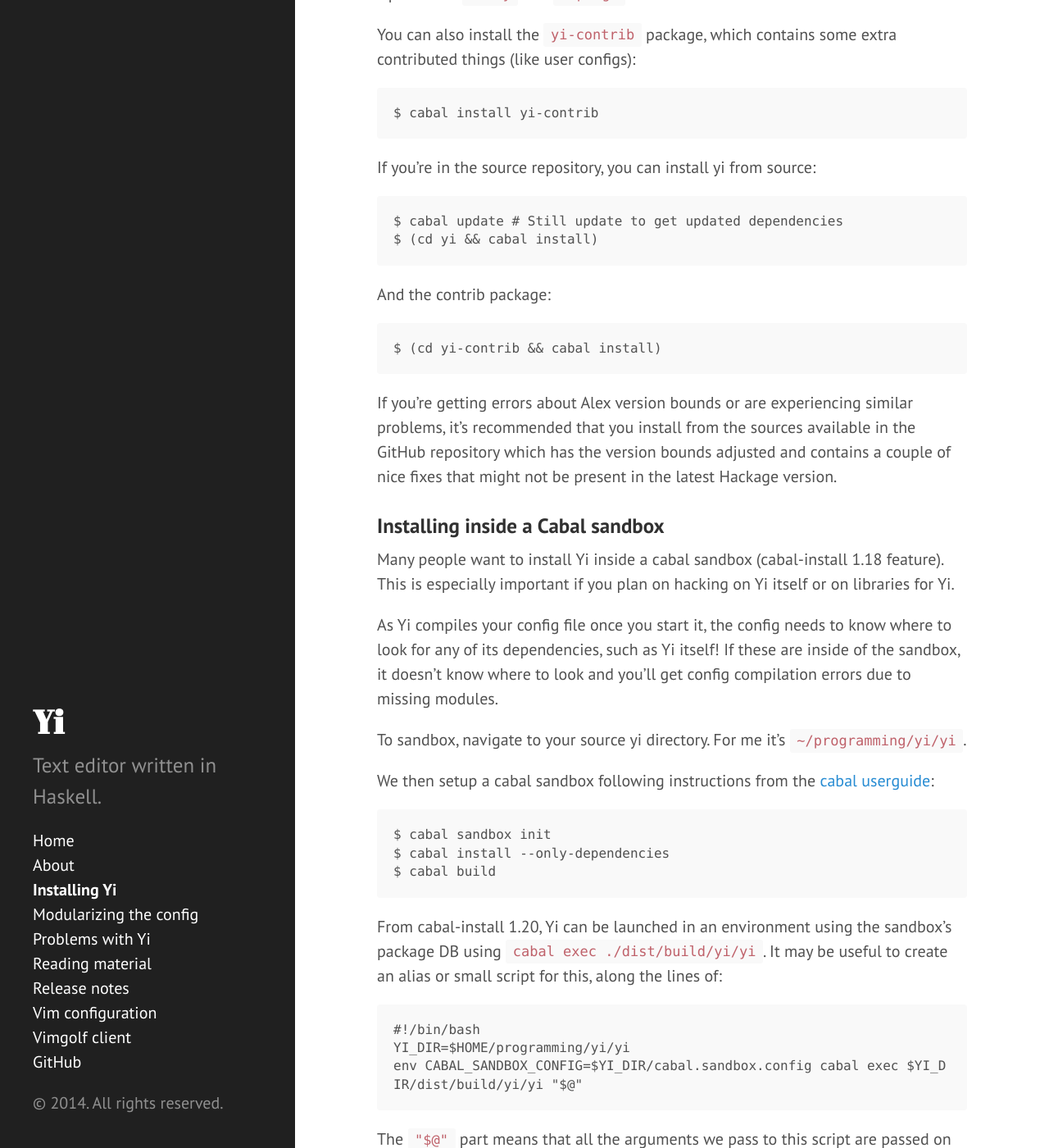
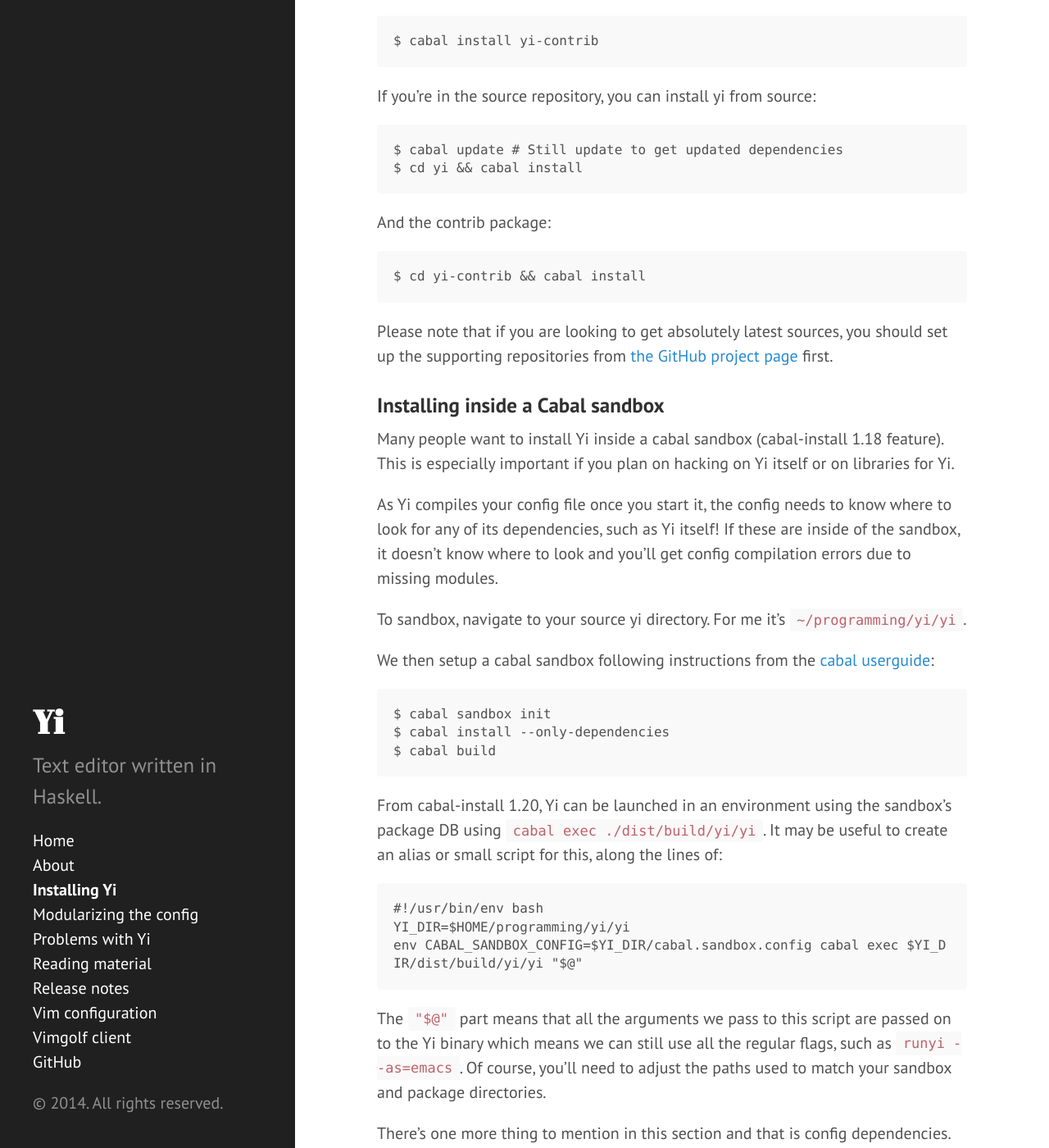
Before and after one commit to yi-editor/yi-editor.github.com, a Jekyll site: the page built from pages/installing.md, in a window 1280 px wide and 1400 px high, scrolled down 668 px. Shown: the whole window at 82% size. Built offline with Jekyll 4.4.1, drawn with Linux system fonts in a browser that asks for light colours; Markdown is read by kramdown in place of the engine named in the settings; some of the changed text lies outside the part shown.

````diff
--- a/pages/installing.md
+++ b/pages/installing.md
@@ -3,16 +3,17 @@ layout: page
 title: Installing Yi
 ---
 
-## Installing
 
-Yi requires the Haskell Platform 2011.2.0.0 at minimum (for GHC 7, alex, and cabal-install, among other things).
+Yi requires GHC 7.6.3 at minimum and is mainly developed with GHC 7.8.3.
 
 With the Haskell Platform installed, yi should be installed with cabal-install:
 
     $ cabal update
     $ cabal install yi
 
-On Linux systems, you'll probably need ncurses development headers for the Vty frontend. On Ubuntu, you'll need to install the `libncurses5-dev` package.
+On Linux systems, you'll probably need ncurses development headers for
+the Vty frontend. On Ubuntu, you'll need to install the
+`libncurses5-dev` package.
 
 You can specify frontends to compile, also:
 
@@ -20,24 +21,23 @@ You can specify frontends to compile, also:
 
 Options are `-fvty` and `-fpango`.
 
-You can also install the `yi-contrib` package, which contains some extra contributed things (like user configs):
+You can also install the `yi-contrib` package, which contains some
+extra contributed things (like user configs):
 
     $ cabal install yi-contrib
 
 If you're in the source repository, you can install yi from source:
 
     $ cabal update # Still update to get updated dependencies
-    $ (cd yi && cabal install)
+    $ cd yi && cabal install
 
 And the contrib package:
 
-    $ (cd yi-contrib && cabal install)
+    $ cd yi-contrib && cabal install
 
-If you're getting errors about Alex version bounds or are experiencing
-similar problems, it's recommended that you install from the sources
-available in the GitHub repository which has the version bounds
-adjusted and contains a couple of nice fixes that might not be present
-in the latest Hackage version.
+Please note that if you are looking to get absolutely latest sources,
+you should set up the supporting repositories from
+[the GitHub project page][ghproject] first.
 
 ### Installing inside a Cabal sandbox
 
@@ -67,7 +67,7 @@ sandbox's package DB using `cabal exec ./dist/build/yi/yi`. It may be useful
 to create an alias or small script for this, along the lines of:
 
 ```
-#!/bin/bash
+#!/usr/bin/env bash
 YI_DIR=$HOME/programming/yi/yi
 env CABAL_SANDBOX_CONFIG=$YI_DIR/cabal.sandbox.config cabal exec $YI_DIR/dist/build/yi/yi "$@"
 ```
@@ -104,12 +104,23 @@ I suspect that it'd be perfectly possible to make your config file
 into a cabal project and manage the dependencies that way but I have
 not yet investigated this approach.
 
+Still doesn't work? Try the older instructions such as those removed
+[here](https://github.com/yi-editor/yi/commit/05b4d89b5e6a2ecd17a23a04659c7b5d828786d3)
+or
+[here](https://github.com/yi-editor/yi/commit/63cefe048e4f3f50d364150085b617424477e333).
+Make sure to let us know!
+
 ## Getting Source
 
-Yi source repository is available on [GitHub][github].
+Yi source repository is available on [GitHub](https://github.com/yi-editor/yi).
 
 To get the git version,
 
     $ git clone git://github.com/yi-editor/yi.git
 
-(There may be more repositories in the future, as yi is split more.)
+If you plan to do more serious hacking, you probably want the
+supporting repositories from the
+[GitHub project page][ghproject]. You should
+cross-reference with the cabal file to see what you might need.
+
+[ghproject]: https://github.com/yi-editor
````
